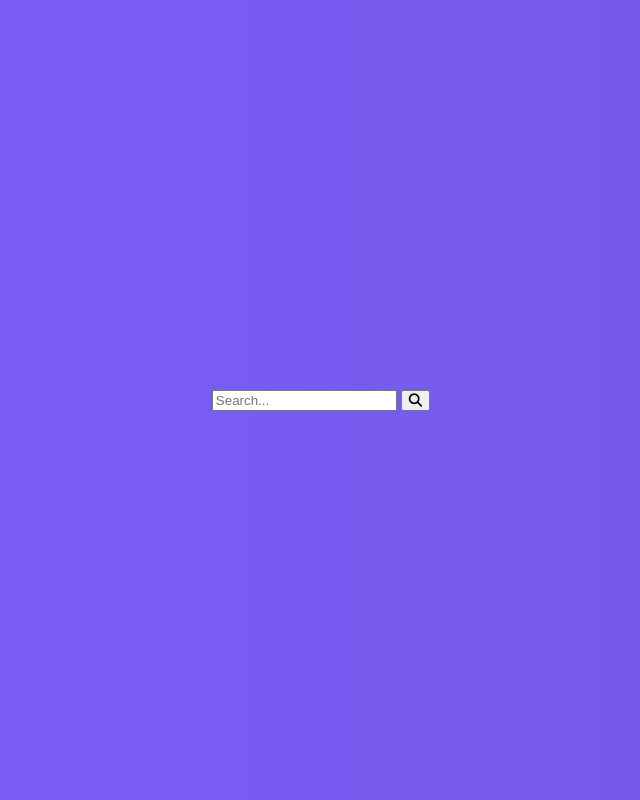
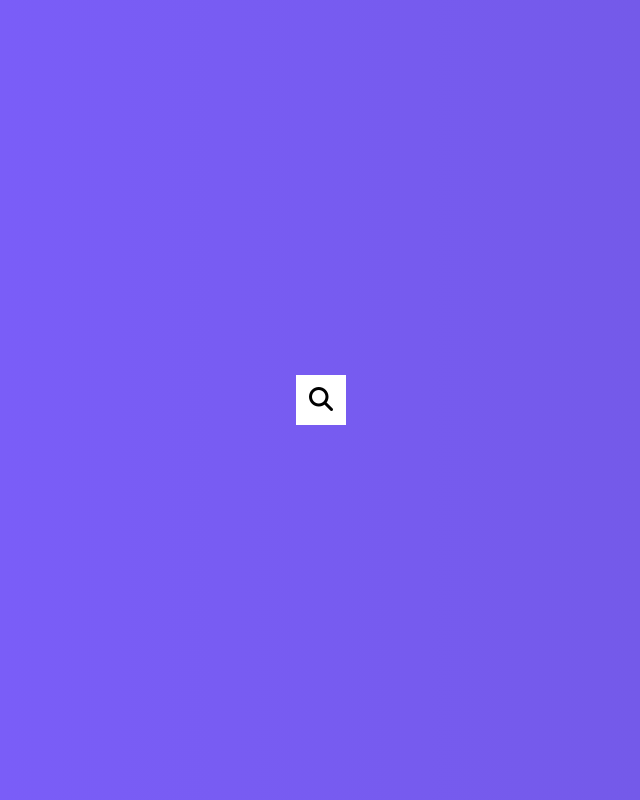
Before and after one commit to projectperfect/hidden-search-widget, a plain HTML site: page index.html in a window 1280 px wide. Shown: the whole page, without its empty margins (319-959 px from the left). Drawn offline with Linux system fonts and the light colour scheme.

Commit message:
CSS content added.

```diff
--- a/style.css
+++ b/style.css
@@ -14,3 +14,43 @@ body {
     overflow: hidden;
     margin: 0;
 }
+
+.search {
+    position: relative;
+    height: 50px;
+}
+
+.search .input {
+    background-color: #fff;
+    border: 0;
+    font-size: 18px;
+    padding: 15px;
+    height: 50px;
+    width: 50px;
+    transition: width 0.3s ease;
+}
+
+.btn {
+    background-color: #fff;
+    border: 0;
+    cursor: pointer;
+    font-size: 24px;
+    position: absolute;
+    top: 0;
+    left: 0;
+    height: 50px;
+    width: 50px;
+    transition: transform 0.3s ease;
+}
+
+.btn:focus, .input:focus {
+    outline: none;
+}
+
+.search.active .input {
+    width: 200px;
+}
+
+.search.active .btn {
+    transform: translateX(198px);
+}
```
